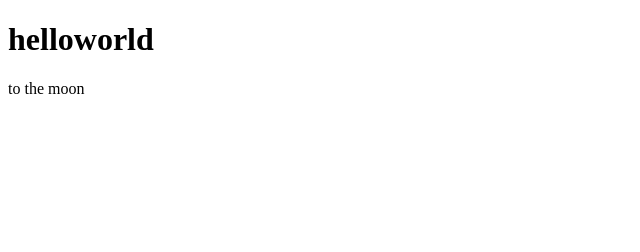
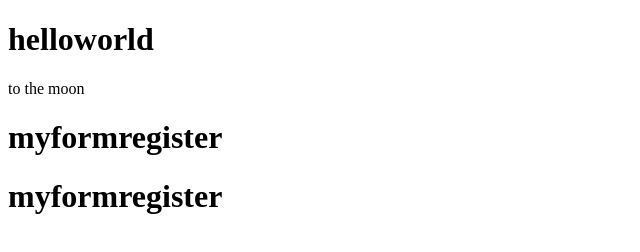
Before and after one commit to sutthiphong14/test, a plain HTML site: page index.html in a window 1280 px wide. Shown: the whole page, without its empty margins (0-640 px from the left). Drawn offline with Linux system fonts and the light colour scheme.

Commit message:
test-commit

```diff
--- a/index.html
+++ b/index.html
@@ -8,5 +8,7 @@
 <body>
     <h1>helloworld</h1>
     <div>to the moon</div>
+    <h1>myformregister</h1>
+    <h1>myformregister</h1>
 </body>
 </html>
```
